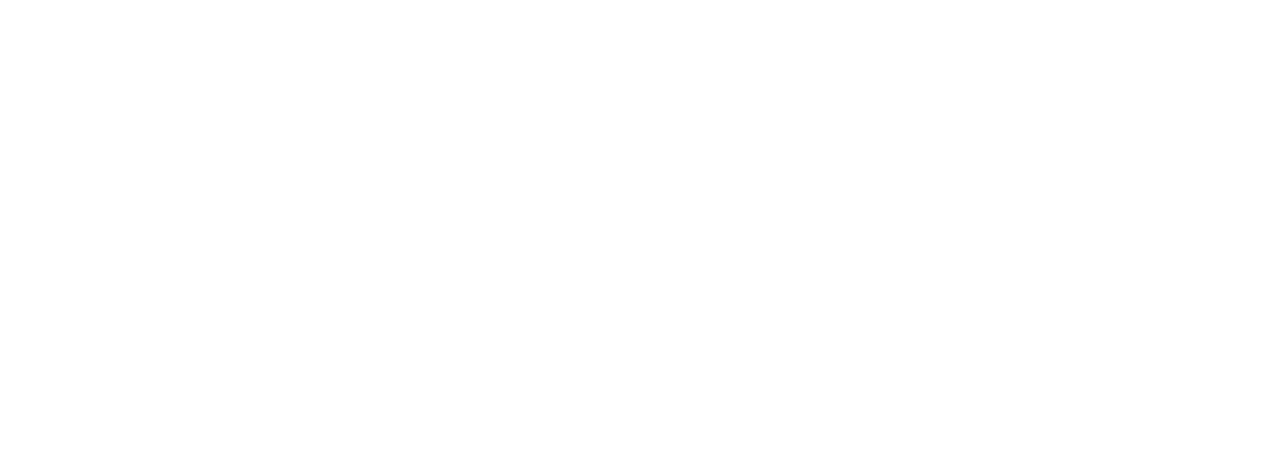
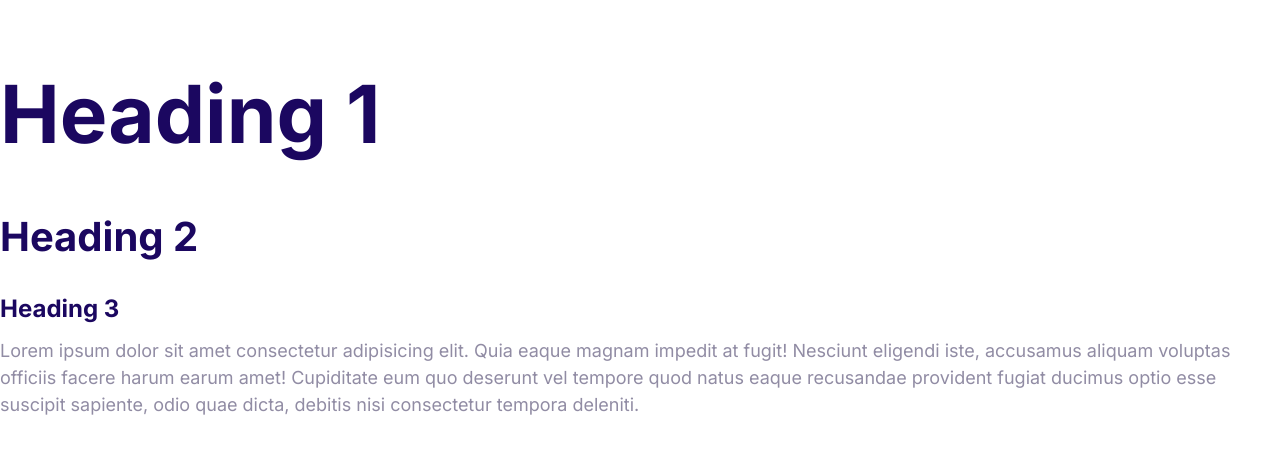
Before and after one commit to alexwilkom/moshify-practice, a plain HTML site: page index.html in a window 1280 px wide. Drawn offline with Linux system fonts and the light colour scheme.

Commit message:
Define the font styles.

```diff
--- a/css/styles.css
+++ b/css/styles.css
@@ -5,3 +5,52 @@
     --color-heading: #1b0760;
     --color-body: #918ca4;
 }
+
+html {
+    font-size: 62.5%;
+}
+
+body {
+    font-family: 'Inter', Arial, Helvetica, sans-serif;
+    color: var(--color-body);
+    font-size: 2.4rem;
+    line-height: 1.5;
+}
+
+h1,
+h2,
+h3 {
+    color: var(--color-heading);
+    margin-bottom: 1rem;
+}
+
+h1 {
+    font-size: 7rem;
+}
+
+h2 {
+    font-size: 4rem;
+}
+
+h3 {
+    font-size: 3rem;
+}
+
+p {
+    margin-top: 0;
+}
+
+@media only screen and (min-width: 1024px) {
+    body {
+        font-size: 1.8rem;
+    }
+
+    h1 {
+        font-size: 8rem;
+    }
+
+    h3 {
+        font-size: 2.4rem;
+    }
+
+}
--- a/index.html
+++ b/index.html
@@ -5,12 +5,21 @@
     <meta charset="UTF-8">
     <meta name="viewport" content="width=device-width, initial-scale=1.0">
     <title>Moshify</title>
+    <link rel="preconnect" href="https://fonts.googleapis.com">
+    <link rel="preconnect" href="https://fonts.gstatic.com" crossorigin>
+    <link href="https://fonts.googleapis.com/css2?family=Inter:wght@700;400&display=swap" rel="stylesheet">
     <link rel="stylesheet" href="css/normalize.css">
     <link rel="stylesheet" href="css/styles.css">
 </head>
 
 <body>
-
+    <h1>Heading 1</h1>
+    <h2>Heading 2</h2>
+    <h3>Heading 3</h3>
+    <p>Lorem ipsum dolor sit amet consectetur adipisicing elit. Quia eaque magnam impedit at fugit! Nesciunt eligendi
+        iste, accusamus aliquam voluptas officiis facere harum earum amet! Cupiditate eum quo deserunt vel tempore quod
+        natus eaque recusandae provident fugiat ducimus optio esse suscipit sapiente, odio quae dicta, debitis nisi
+        consectetur tempora deleniti.</p>
 </body>
 
 </html>
```
